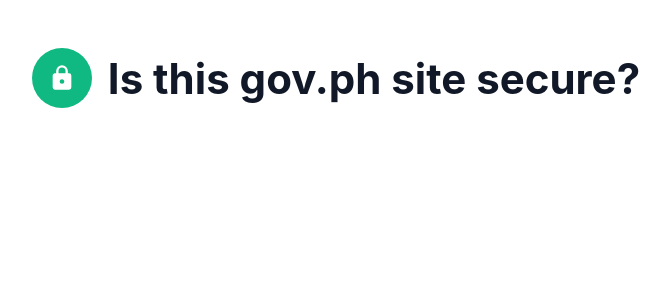
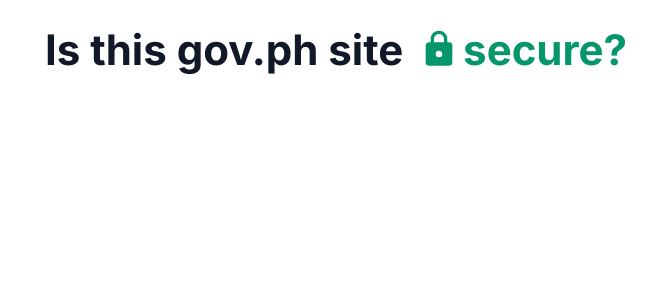
Before and after one commit to arnellebalane/isthisgovphsitesecure.com, a Vue app: page / in a window 1280 px wide. Shown: the top 300 px of the page, without its empty margins (304-974 px from the left). Built offline with nearby package versions, Linux system fonts and the light colour scheme.

Commit message:
Udpate Header component layout

```diff
--- a/index.html
+++ b/index.html
@@ -4,6 +4,9 @@
     <meta charset="UTF-8" />
     <meta http-equiv="X-UA-Compatible" content="IE=edge" />
     <meta name="viewport" content="width=device-width, initial-scale=1.0" />
+
+    <link rel="stylesheet" href="https://fonts.googleapis.com/css2?family=Inter:wght@100;300;400;700&display=swap" />
+
     <title>Is this gov.ph site secure?</title>
   </head>
 
--- a/src/components/Header.vue
+++ b/src/components/Header.vue
@@ -1,44 +1,35 @@
 <template>
-  <section class="Header Wrapper">
-    <div>
+  <div class="Wrapper">
+    <section class="Header">
+      <h1>
+        Is this gov.ph site
+        <span>
           <svg viewBox="0 0 24 24">
             <path
               fill="currentColor"
               d="M12,17A2,2 0 0,0 14,15C14,13.89 13.1,13 12,13A2,2 0 0,0 10,15A2,2 0 0,0 12,17M18,8A2,2 0 0,1 20,10V20A2,2 0 0,1 18,22H6A2,2 0 0,1 4,20V10C4,8.89 4.9,8 6,8H7V6A5,5 0 0,1 12,1A5,5 0 0,1 17,6V8H18M12,3A3,3 0 0,0 9,6V8H15V6A3,3 0 0,0 12,3Z"
             />
           </svg>
+          secure?
+        </span>
+      </h1>
+    </section>
   </div>
-
-    <h1>Is this gov.ph site secure?</h1>
-  </section>
 </template>
 
 <style scoped>
-section {
-  display: flex;
-  justify-content: center;
-  align-items: center;
-  gap: 1.6rem;
-
-  padding-top: 4.8rem;
-  padding-bottom: 4.8rem;
-}
-
-div {
-  flex-shrink: 0;
-  width: 6rem;
-  height: 6rem;
-  padding: 1.6rem;
-  border-radius: 50%;
-  color: var(--inverted);
-  background-color: var(--primary);
-}
-
 svg {
-  display: block;
+  width: 4rem;
+  height: 4rem;
+  transform: translate(0.6rem, 0.4rem);
 }
 
 h1 {
   font-size: 4.2rem;
+  text-align: center;
+}
+
+span {
+  color: var(--green);
 }
 </style>
--- a/src/styles/index.css
+++ b/src/styles/index.css
@@ -8,8 +8,8 @@
 html {
   --main: #111827;
   --inverted: #fff;
-  --primary: #10b981;
-  --green: #10b981;
+  --primary: #059669;
+  --green: #059669;
   --orange: #f59e0b;
   --red: #dc2626;
 
@@ -18,9 +18,7 @@ html {
 
 body {
   min-height: 100vh;
-  /* System Fonts as used by GitHub */
-  font-family: -apple-system, BlinkMacSystemFont, 'Segoe UI', Roboto, Helvetica, Arial, sans-serif, 'Apple Color Emoji',
-    'Segoe UI Emoji', 'Segoe UI Symbol';
+  font-family: 'Inter', sans-serif;
   font-size: 1.8rem;
   -webkit-font-smoothing: antialiased;
   -moz-osx-font-smoothing: grayscale;
```
Lines whose indentation alone changed are shown as unchanged.
